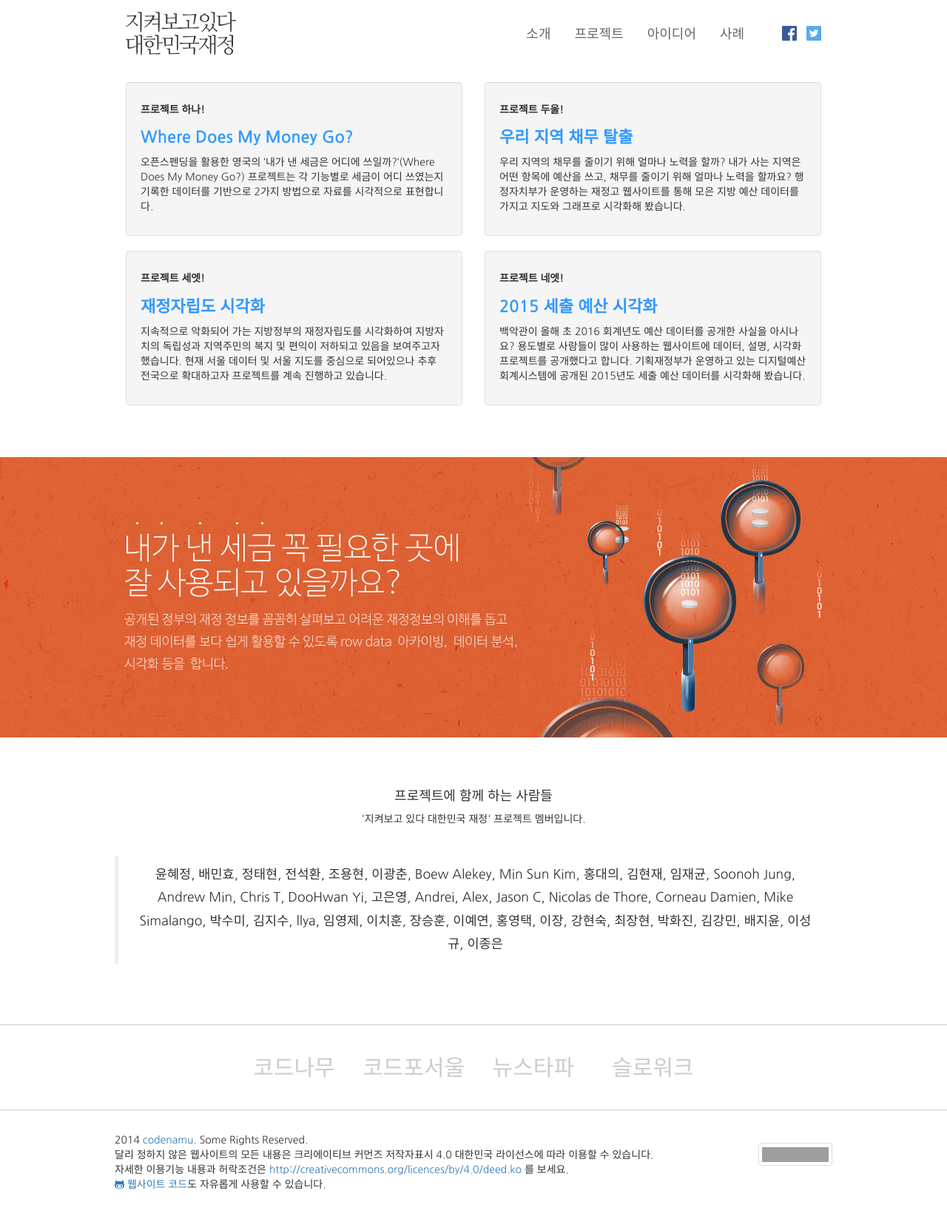
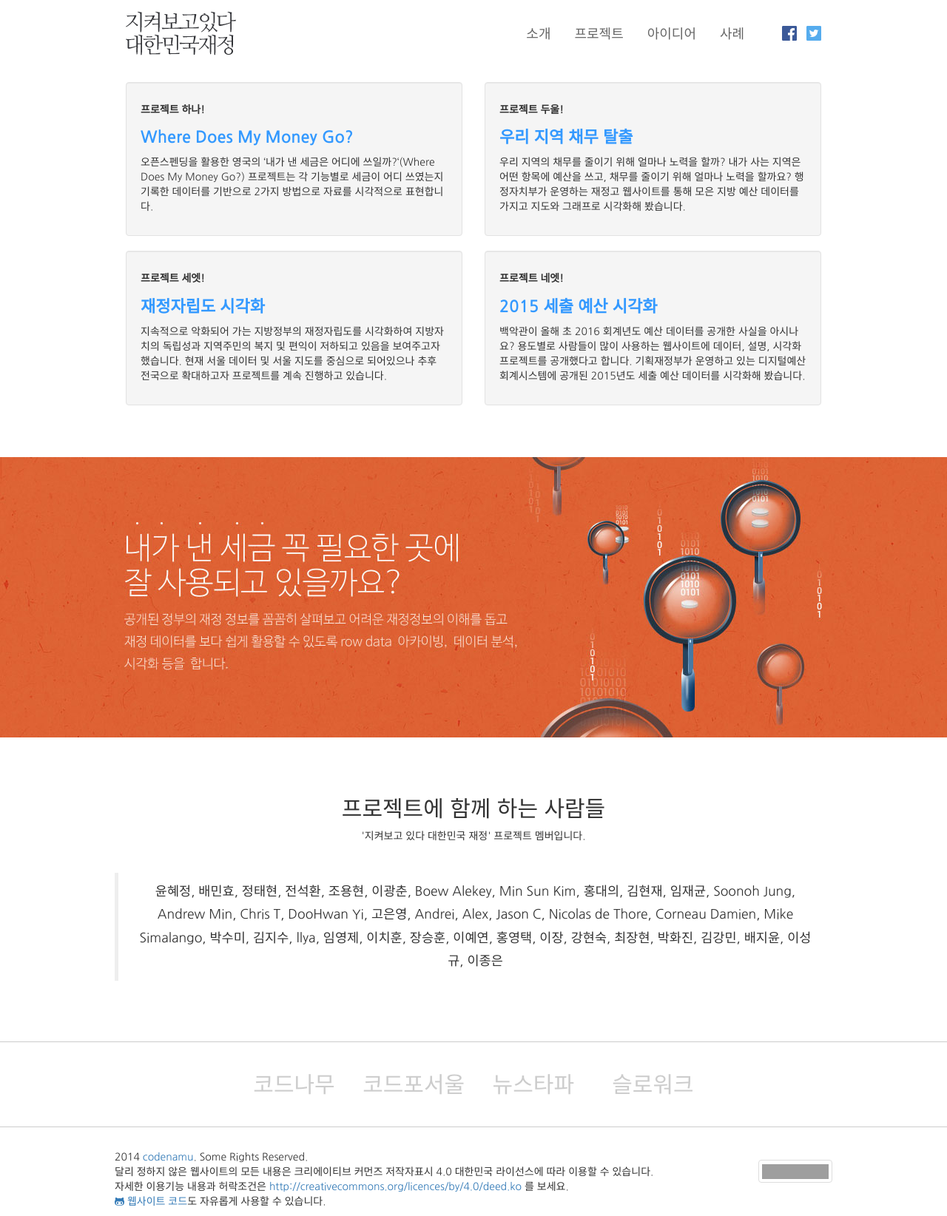
Before and after one commit to codenamu/2015-transparency, a Jekyll site: the page built from index.html, in a window 1280 px wide. Shown: the whole page at 74% size. Built offline with Jekyll 4.4.1, drawn with Linux system fonts in a browser that asks for light colours; nearby versions of some CDN libraries; Markdown is read by kramdown in place of the engine named in the settings; before the commit the page ends 1621 px from its top, so only the background shows below that; grey boxes are pictures that could not be loaded.

```diff
--- a/index.html
+++ b/index.html
@@ -49,7 +49,7 @@ splash: front-splash.jpg|지켜보고 있다 대한민국 재정
 <div id="home-people" class="section">
   <div class="container">
     <div class="row text-center">
-      <h4>프로젝트에 함께 하는 사람들</h4>
+      <h2>프로젝트에 함께 하는 사람들</h2>
       <p>'지켜보고 있다 대한민국 재정' 프로젝트 멤버입니다.</p>
       <p>&nbsp;</p>
       <blockquote>
```
